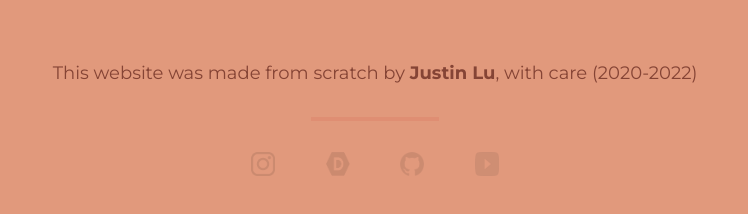
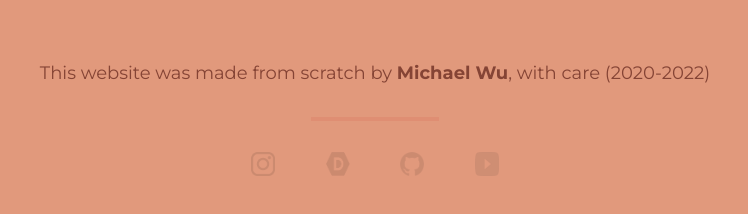
Before and after one commit to maxewhitte/new-one-satur, a plain HTML site: page index.html in a window 1280 px wide. Shown: the part 1758-1972 px from the top of the page, 265-1013 px from the left. Drawn offline with Linux system fonts and the light colour scheme.

Commit message:
Update index.html

```diff
--- a/index.html
+++ b/index.html
@@ -43,7 +43,7 @@
         </div></a>
 
         <div class="footer">
-            <div class="footer-title-par"><p class="footer-title">This website was made from scratch by <span style="font-weight: 700">Justin Lu</span>, with care (2020-2022)</p></div>
+            <div class="footer-title-par"><p class="footer-title">This website was made from scratch by <span style="font-weight: 700">Michael Wu</span>, with care (2020-2022)</p></div>
             <hr class="footer-bar">
             <div class="foooter-icon-par">
                 <a class="footer-name" href="https://www.instagram.com/waba359/"><img class="footer-icon" src="img/insta-icon.png"></a>
```
